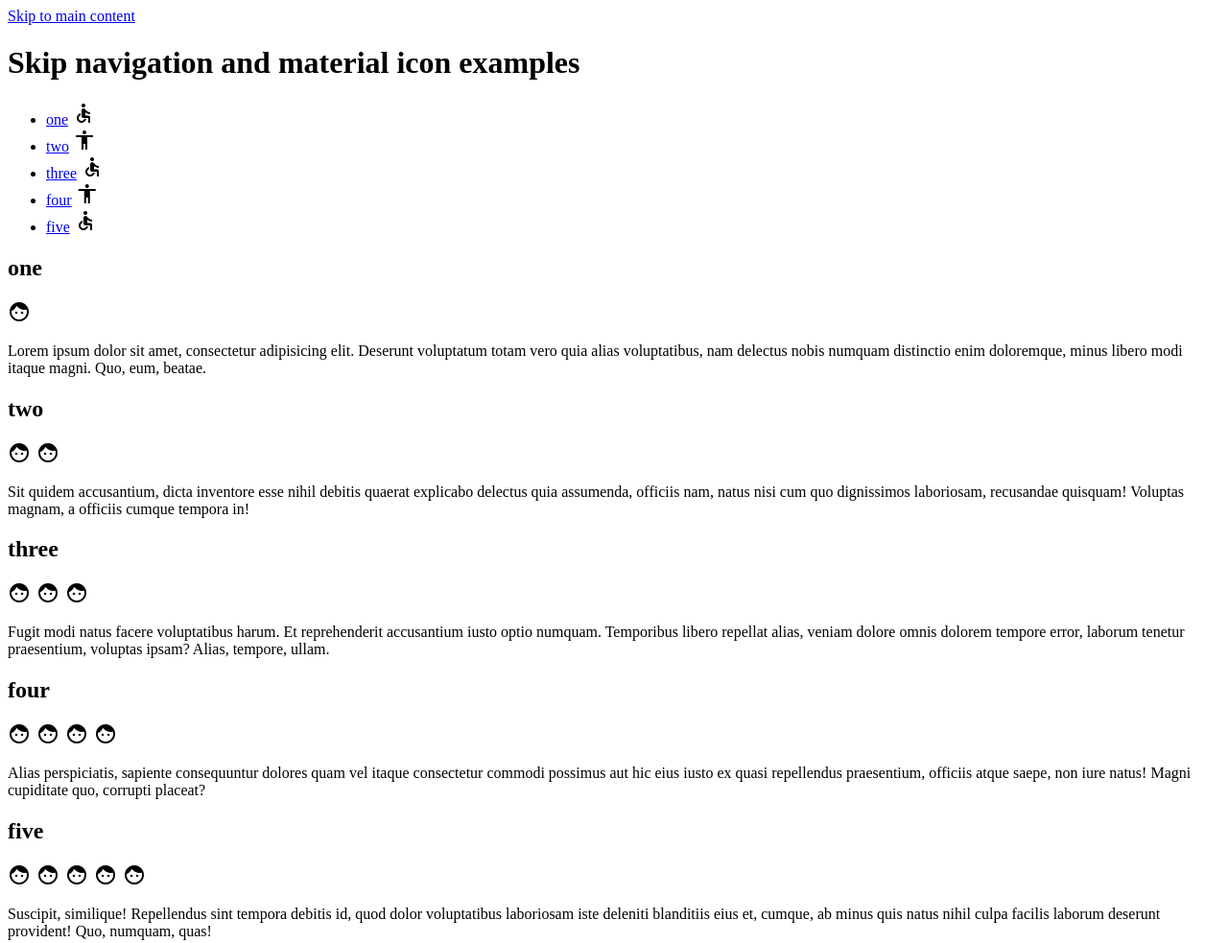
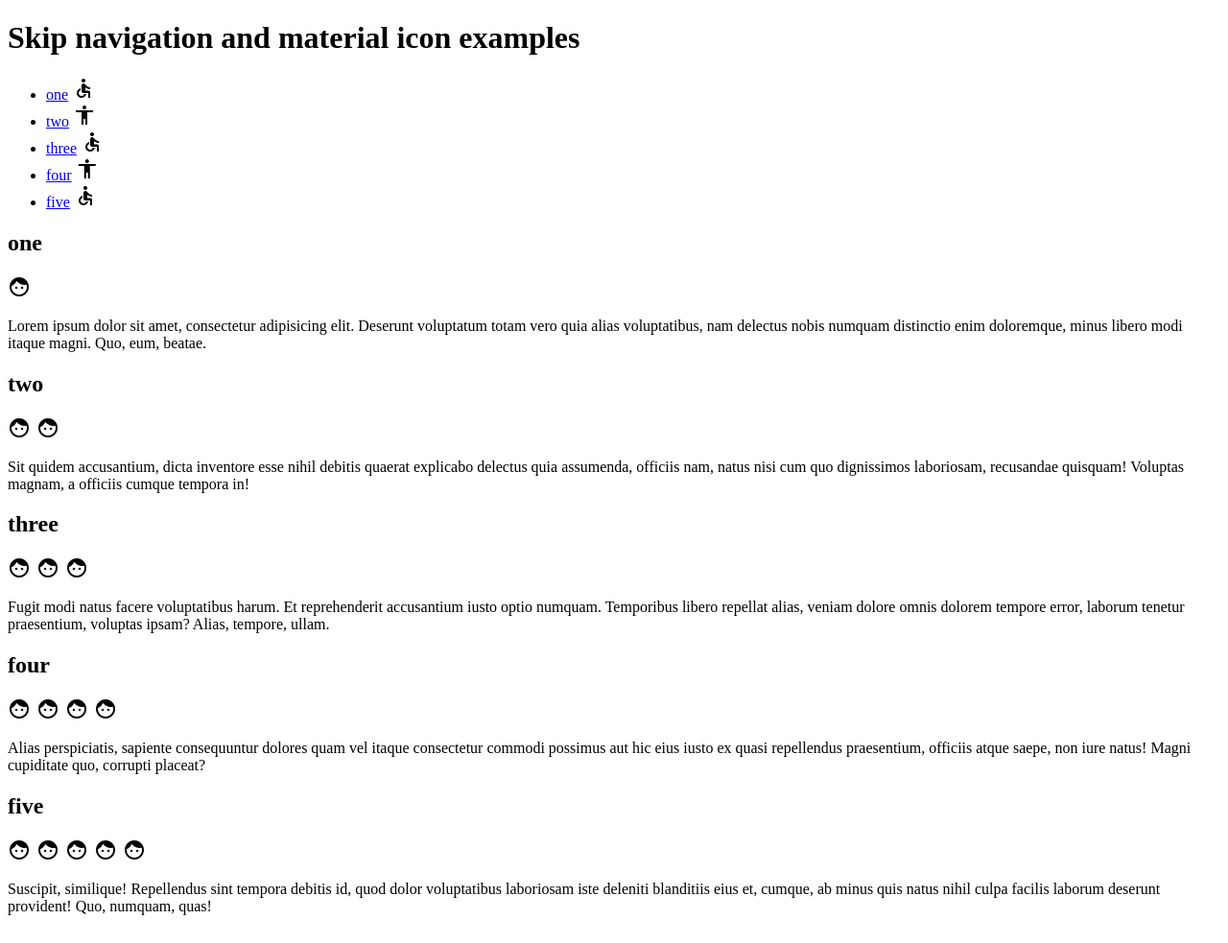
Before and after one commit to freddylinn/3150-semantics, a plain HTML site: page skip-nav-icon.html in a window 1280 px wide. Shown: the whole page at 96% size. Drawn offline with Linux system fonts and the light colour scheme.

Commit message:
add skiplink css

```diff
--- a/css/skip-nav.css
+++ b/css/skip-nav.css
@@ -1 +1,15 @@
-@import url('https://fonts.googleapis.com/icon?family=Material+Icons')
+@import url('https://fonts.googleapis.com/icon?family=Material+Icons');
+
+.skip-link {
+    background: black;
+    color: white;
+    font-weight: 700;
+    padding: 4px;
+    position: absolute;
+    transform: translateY(-200%);
+    transition: transform 0.3s;
+}
+
+.skip-link:focus {
+    transform: translateY(-100%);
+}
```
